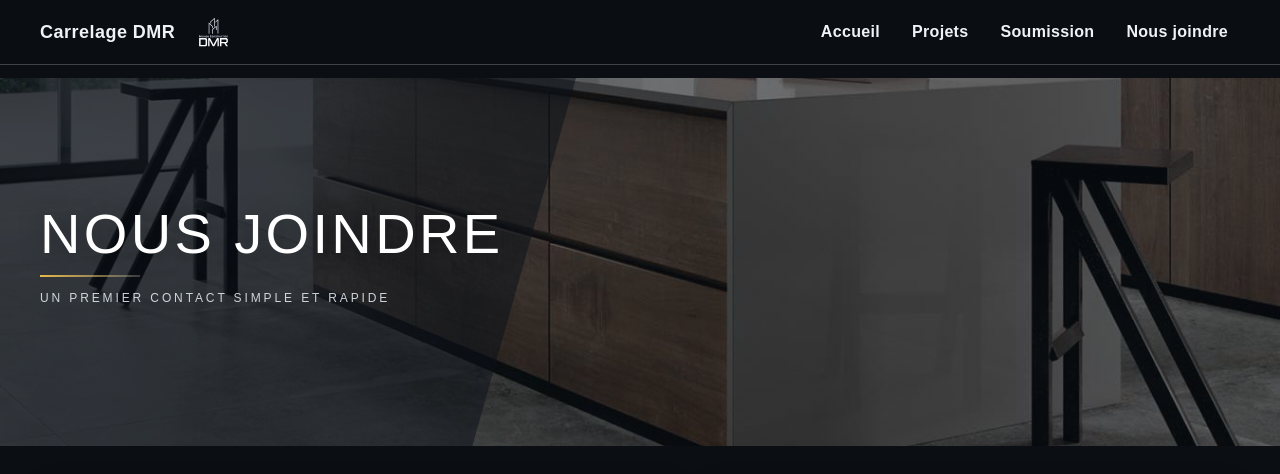
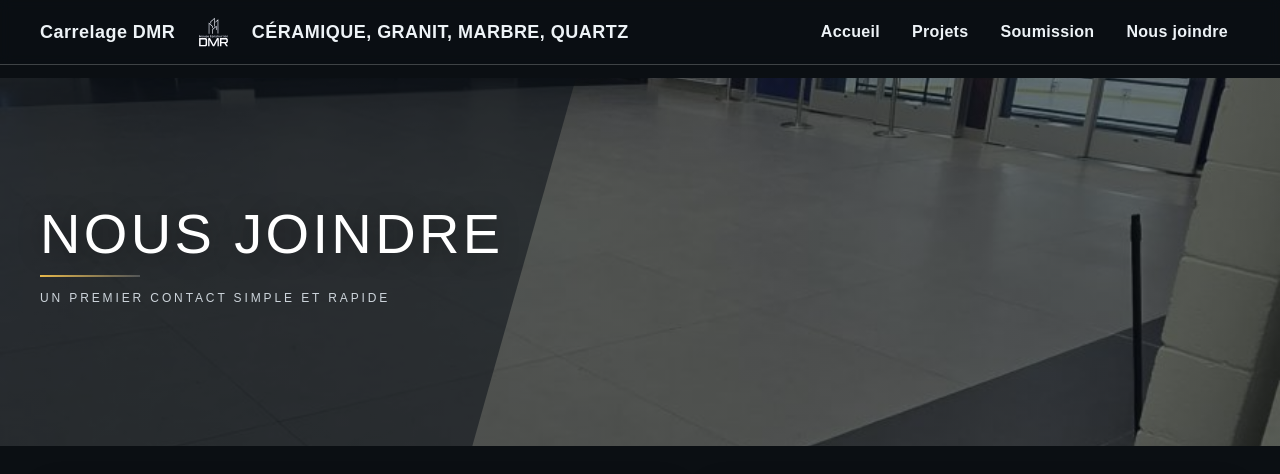
Before and after one commit to lapadulamichael/groupedmrsite, a plain HTML site: page contact.html in a window 1280 px wide. Shown: the top 474 px of the page. Drawn offline with Linux system fonts and the light colour scheme.

Commit message:
Change photo background

```diff
--- a/contact.html
+++ b/contact.html
@@ -65,7 +65,7 @@
       position:relative; min-height: 46vh;
       display:grid; place-items:center;
       color:#fff; overflow:hidden; z-index:0;
-      background: url("images/im1.jpg") center/cover no-repeat;
+      background: url("images/projets/p1a.jpg") center/cover no-repeat;
     }
     #hero::before, #hero::after{ content:""; position:absolute; inset:0; z-index:1; }
     #hero::before{ background: linear-gradient(180deg, rgba(10,16,22,.55), rgba(10,16,22,.55)); }
@@ -307,6 +307,7 @@
       <a class="brand" href="index.html" aria-label="Accueil — Groupe Construction DMR">
         <span class="brand-name">Carrelage DMR</span>
         <img src="images/logo_blanc.svg" alt="Logo Groupe Construction DMR" class="logo">
+        <span class="brand-name">CÉRAMIQUE, GRANIT, MARBRE, QUARTZ</span>
       </a>
 
       <!-- Bouton hamburger (visible sur mobile) -->
```
Also changed, not shown: index.html (+3 -2 lines), projects.html (+2 -1 lines), soumission.html (+2 -1 lines).
